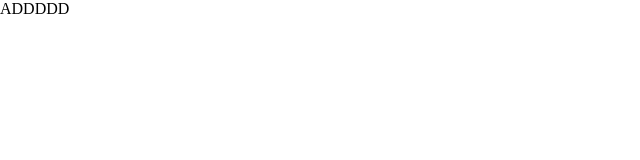
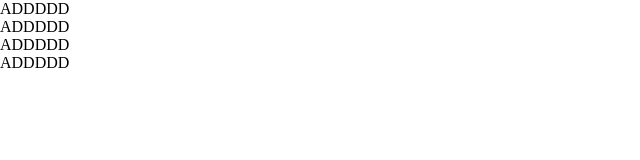
Before and after one commit to 322nes/maket, a plain HTML site: page index.html in a window 1280 px wide. Shown: the whole page, without its empty margins (0-640 px from the left). Drawn offline with Linux system fonts and the light colour scheme.

Commit message:
Update index.html

```diff
--- a/index.html
+++ b/index.html
@@ -14,6 +14,9 @@
 <body>
   <div class="wrapper">
   <div>ADDDDD</div>
+  <div>ADDDDD</div>
+  <div>ADDDDD</div>
+  <div>ADDDDD</div>
 
 
   </div>
```
